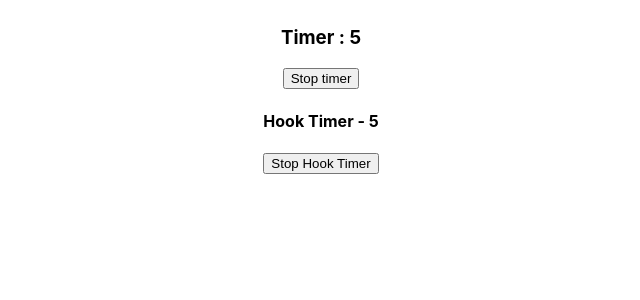
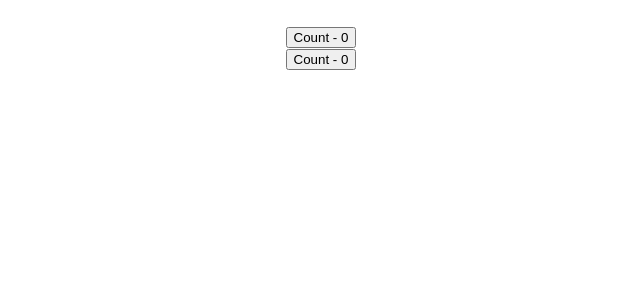
Before and after one commit to GeekShubhamRajput/react-js-learning, a React (Create React App) app: page / in a window 1280 px wide. Shown: the top 300 px of the page, without its empty margins (319-959 px from the left). Built offline with nearby package versions, Linux system fonts and the light colour scheme.

Commit message:
Custom hooks 1
Create DocTitle custom hook

```diff
--- a/src/App.js
+++ b/src/App.js
@@ -1,13 +1,13 @@
 import React from 'react'
 import './App.css';
-import ClassTimer from "./components/ClassTimer"
-import HookTimer from "./components/HookTimer"
+import DocTitleOne from "./components/DocTitleOne"
+import DocTitleTwo from "./components/DocTitleTwo"
 
 function App() {
   return(
     <div className="App">
-      <ClassTimer />
-      <HookTimer />
+      <DocTitleOne />
+      <DocTitleTwo />
     </div>
   )
 }
--- /dev/null
+++ b/src/components/DocTitleOne.js
@@ -0,0 +1,16 @@
+import React, {useState} from 'react'
+import useDocumentTitle from "../hooks/useDocumentTitle";
+
+function DocTitleOne(){
+  const [count, setCount] = useState(0)
+
+  useDocumentTitle(count)
+
+  return(
+    <div>
+      <button onClick={()=>setCount(count + 1)}>Count - {count}</button>
+    </div>
+  )
+}
+
+export default DocTitleOne
--- /dev/null
+++ b/src/components/DocTitleTwo.js
@@ -0,0 +1,15 @@
+import React, {useState} from 'react'
+import useDocumentTitle from "../hooks/useDocumentTitle";
+
+function DocTitleTwo(){
+  const [count, setCount] = useState(0)
+
+  useDocumentTitle(count)
+  return(
+    <div>
+      <button onClick={()=>setCount(count + 1)}>Count - {count}</button>
+    </div>
+  )
+}
+
+export default DocTitleTwo
--- /dev/null
+++ b/src/hooks/useDocumentTitle.js
@@ -0,0 +1,9 @@
+import {useEffect} from 'react'
+
+function useDocumentTitle(count) {
+  useEffect(() => {
+    document.title = `Count ${count}`
+  }, [count])
+}
+
+export default useDocumentTitle
```
